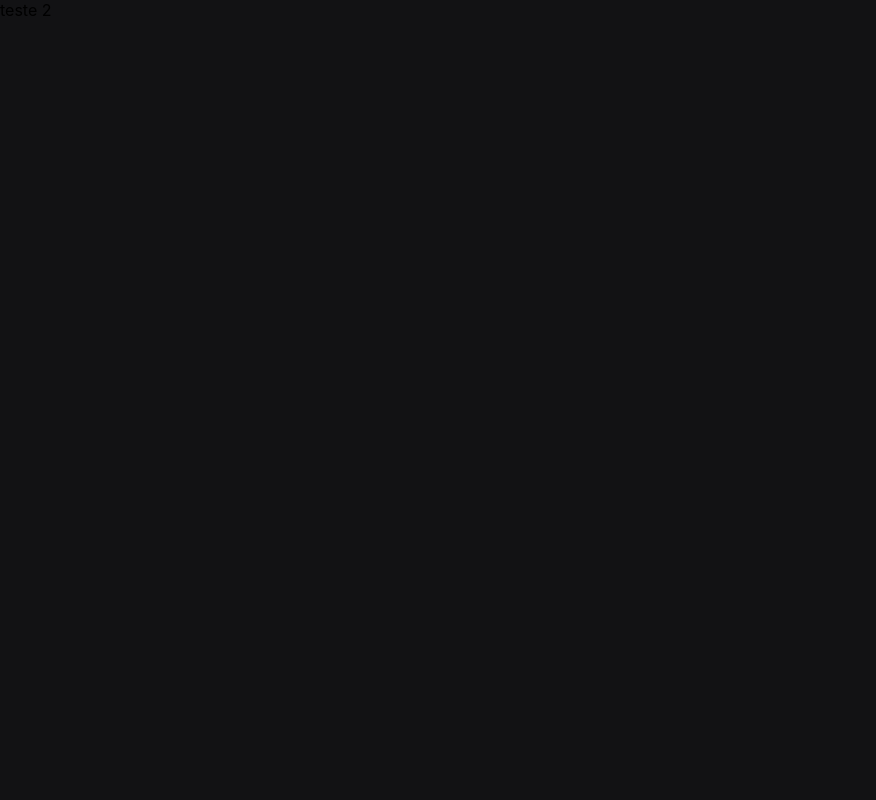
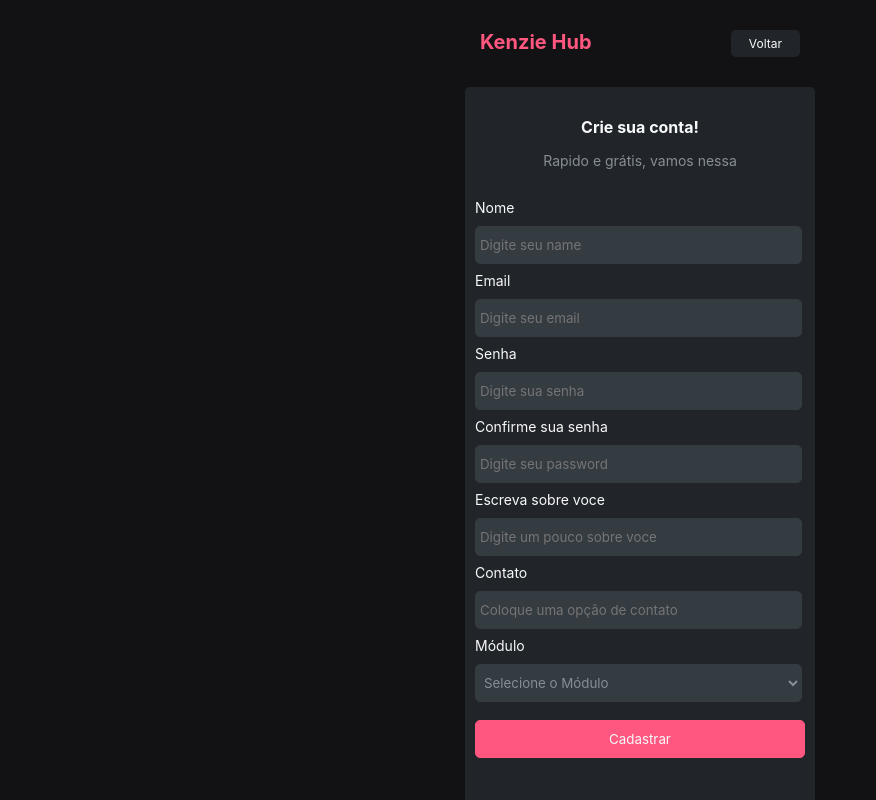
Before and after one commit to Kenzie-Academy-Brasil-Developers/react-entrega-kenzie-hub-jorge-rodrigo, a React (Create React App) app: page /register in a window 1280 px wide. Shown: the top 800 px of the page, without its empty margins (0-876 px from the left). Built offline with nearby package versions, Linux system fonts and the light colour scheme.

Commit message:
feat: login final config, register page

```diff
--- a/src/App.jsx
+++ b/src/App.jsx
@@ -1,5 +1,6 @@
 import { Route, Routes } from "react-router-dom";
 import LoginPage from "./pages/login";
+import RegisterPage from "./pages/register";
 
 
 
@@ -8,7 +9,7 @@
     <div>
        <Routes>
          <Route path="/" element={ <LoginPage /> } />
-         <Route path="/register" element={ <p>teste 2</p> }/>
+         <Route path="/register" element={ <RegisterPage /> }/>
          <Route path="/dashboard/:id" element={ <p>teste 3</p> }/>
        </Routes>
     </div>
--- a/src/components/Form/style.js
+++ b/src/components/Form/style.js
@@ -49,6 +49,14 @@
    }
 `
 
+export const FormDivStyledRegister = styled(FormDivStyled)`
+   height: 650px;
+   margin-bottom: 20px;
+   @media(min-width:750px){
+      height: 850px;
+   }
+`
+
 export const Container = styled.div`
     @media(min-width:750px){
         max-width: 1000px;
@@ -81,6 +89,19 @@
       outline: 0;
       border: 1px solid var(--color-grey-3);
       border-radius: 5px;
+      color: var(--color-grey-2);
+   }
+
+   select{
+      width: 99%;
+      height: 38px;
+      margin-bottom: 8px;
+      padding: 4px;
+      background-color: var(--color-grey-3);
+      outline: 0;
+      border: 1px solid var(--color-grey-3);
+      border-radius: 5px;
+      color: var(--color-grey-2);
    }
 
    span{
--- /dev/null
+++ b/src/components/FormRegister/index.jsx
@@ -0,0 +1,108 @@
+import { useNavigate } from "react-router-dom"
+import Button from "../Button"
+import * as yup from 'yup';
+import { useForm } from "react-hook-form";
+import { yupResolver } from '@hookform/resolvers/yup';
+import { useEffect, useState } from "react";
+import Loading from '../../assets/loading-gif-transparent-background.gif'
+import { api } from "../../services/api";
+import { apiErrorRegister, apiSucessRegister } from "../../services/toastfy";
+import { ToastContainer } from "react-toastify";
+import 'react-toastify/dist/ReactToastify.css';
+import { FormDivStyledRegister,FormStyled,Container } from "../Form/style";
+
+const FormRegister = () => {
+
+    const [userRegister, setUserRegister ] = useState('')
+    const navigate = useNavigate()
+    useEffect(()=> {
+        async function getApi() {
+          try{
+             const response = await api.post("/users",userRegister)
+             apiSucessRegister()
+             setTimeout(() => {
+               navigate("/")
+             },3000)
+          }catch(err){
+            apiErrorRegister()
+          }
+        }
+
+        if(userRegister !== ''){
+            getApi()
+        }
+    }, [userRegister,navigate])
+
+    const formSchema = yup.object().shape({
+        name: yup.string().required("Nome Obrigatorio"),
+        email: yup.string().required("Email Obrigatorio").email("Coloque um email Valido"),
+        password: yup.string().required("Senha Obrigatoria")
+        .matches(
+        /^(?=.*[a-z])(?=.*[A-Z])(?=.*[0-9])(?=.*[!@#\$%\^&\*])(?=.{8,})/,
+        "A Senha deve conter minimo 8 Characters, 1 letra maiúscula, 1 letra minúscula, 1 número e 1 Character especial"
+        ),
+        passwordValidate: yup.string().oneOf([yup.ref('password'),null], 'Senha precisa ser igual').required("Campo Obrigatorio"),
+        bio: yup.string().required("Bio Obrigatorio"),
+        contact: yup.string().required("Contato Obrigatorio"),
+        course_module :yup.string().required("Módulo Obrigatorio"),
+      })
+      const { register,handleSubmit,formState: { errors } } = useForm({
+        resolver: yupResolver(formSchema)
+      })
+
+    const onHandleSubmitRegister = (data) => {
+        const body = {
+            name: data.name,
+            password: data.password,
+            email: data.email,
+            bio: data.bio,
+            contact: data.contact,
+            course_module: data.course_module,
+        }
+        setUserRegister(body)
+      }
+
+
+    return(
+        <Container>
+        <FormDivStyledRegister>
+          <h2>Crie sua conta!</h2>
+          <p>Rapido e grátis, vamos nessa</p>
+          <FormStyled onSubmit={handleSubmit(onHandleSubmitRegister)}>
+            <label htmlFor="name">Nome</label>
+            <input type="text"  placeholder="Digite seu name" id="name" {...register("name")} />
+            {errors.name? <span>{errors.name.message}</span>: <></>}
+            <label htmlFor="email">Email</label>
+            <input type="email"  placeholder="Digite seu email" id="email" {...register("email")} />
+            {errors.email? <span>{errors.email.message}</span>: <></>}
+            <label htmlFor="password">Senha</label>
+            <input type="password"  placeholder="Digite sua senha" id="password" {...register("password")} />
+            {errors.password? <span>{errors.password.message}</span>: <></>}
+            <label htmlFor="passwordValidate">Confirme sua senha</label>
+            <input type="password"  placeholder="Digite seu password" id="passwordValidate" {...register("passwordValidate")} />
+            {errors.passwordValidate? <span>{errors.passwordValidate.message}</span>: <></>}
+            <label htmlFor="bio">Escreva sobre voce</label>
+            <input type="text"  placeholder="Digite um pouco sobre voce" id="bio" {...register("bio")} />
+            {errors.bio? <span>{errors.bio.message}</span>: <></>}
+            <label htmlFor="contact">Contato</label>
+            <input type="text"  placeholder="Coloque uma opção de contato" id="contact" {...register("contact")} />
+            {errors.contact? <span>{errors.contact.message}</span>: <></>}
+            <label htmlFor="course_module">Módulo</label>
+            <select id="course_module" {...register("course_module")}>
+              <option value="null" defaultValue hidden>Selecione o Módulo</option>
+              <option value="Primeiro módulo (Introdução ao Frontend)">Primeiro módulo (Introdução ao Frontend)</option>
+              <option value="Segundo módulo (Frontend Avançado)">Segundo módulo (Frontend Avançado)</option>
+              <option value="Terceiro módulo (Introdução ao Backend)">Terceiro módulo (Introdução ao Backend)</option>
+              <option value="Quarto módulo (Backend Avançado)">Quarto módulo (Backend Avançado)</option>
+            </select>
+            {errors.course_module? <span>{errors.course_module.message}</span>: <></>}
+            <Button>Cadastrar</Button>
+          </FormStyled>
+        </FormDivStyledRegister>
+        <ToastContainer />
+      </Container>
+    )
+}
+
+
+export default FormRegister
--- a/src/pages/register/index.jsx
+++ b/src/pages/register/index.jsx
@@ -0,0 +1,23 @@
+import { Link } from "react-router-dom"
+import { Container } from "../../components/Form/style"
+import FormRegister from "../../components/FormRegister"
+import { TitleDiv } from "../../styles/title"
+
+
+
+const RegisterPage = () => {
+
+
+    return (
+      <Container>
+        <TitleDiv>
+          <h2>Kenzie Hub</h2>
+           <Link to="/" >Voltar</Link>
+        </TitleDiv>
+        <FormRegister />
+      </Container>
+    )
+}
+
+
+export default RegisterPage
--- a/src/services/api.js
+++ b/src/services/api.js
@@ -0,0 +1,7 @@
+import axios from "axios";
+
+
+export const api = axios.create({
+    baseURL: "https://kenziehub.herokuapp.com",
+    timeout: 8000,
+})
--- /dev/null
+++ b/src/services/toastfy.js
@@ -0,0 +1,54 @@
+import { toast } from "react-toastify";
+
+
+export const apiSucessLogin = () => {
+    toast.success('Login realizado com Sucesso', {
+        position: "top-right",
+        autoClose: 2000,
+        hideProgressBar: false,
+        closeOnClick: true,
+        pauseOnHover: true,
+        draggable: true,
+        progress: undefined,
+        theme: "dark",
+        });
+}
+
+export const apiSucessRegister = () => {
+    toast.success('Cadastro realizado com Sucesso', {
+        position: "top-right",
+        autoClose: 2000,
+        hideProgressBar: false,
+        closeOnClick: true,
+        pauseOnHover: true,
+        draggable: true,
+        progress: undefined,
+        theme: "dark",
+        });
+}
+
+export const apiErrorRegister = () => {
+    toast.error('Algo deu errado, conta ja existente', {
+        position: "top-right",
+        autoClose: 2000,
+        hideProgressBar: false,
+        closeOnClick: true,
+        pauseOnHover: true,
+        draggable: true,
+        progress: undefined,
+        theme: "dark",
+        });
+}
+
+export const apiErrorLogin = () => {
+    toast.error('email ou senha incorreto', {
+        position: "top-right",
+        autoClose: 2000,
+        hideProgressBar: false,
+        closeOnClick: true,
+        pauseOnHover: true,
+        draggable: true,
+        progress: undefined,
+        theme: "dark",
+        });
+}
--- a/src/styles/title.js
+++ b/src/styles/title.js
@@ -8,3 +8,36 @@
     text-align: center;
     font-size: 30px;
 `
+
+export const TitleDiv = styled.div`
+    display: flex;
+    justify-content: space-between;
+    padding: 0 15px;
+    margin-top: 50px;
+    margin-bottom: 15px;
+    @media(min-width:700px){
+        margin: 30px auto;
+        width: 35%;
+    }
+
+    h2{
+        color: var(--color-primary);
+        font-size: 20px;
+    }
+
+    a{
+       display: flex;
+       justify-content: center;
+       align-items: center;
+       background-color: transparent;
+       padding: 5px 10px;
+       text-decoration: none;
+       border-radius: 5px;
+       font-size: 12px;
+       color: var(--color-grey-1);
+       background-color: var(--color-grey-4);
+       @media(min-width:750px){
+         padding: 6px 18px;
+       }
+    }
+`
```
Also changed, not shown: src/components/Form/index.jsx (+31 -19 lines).
